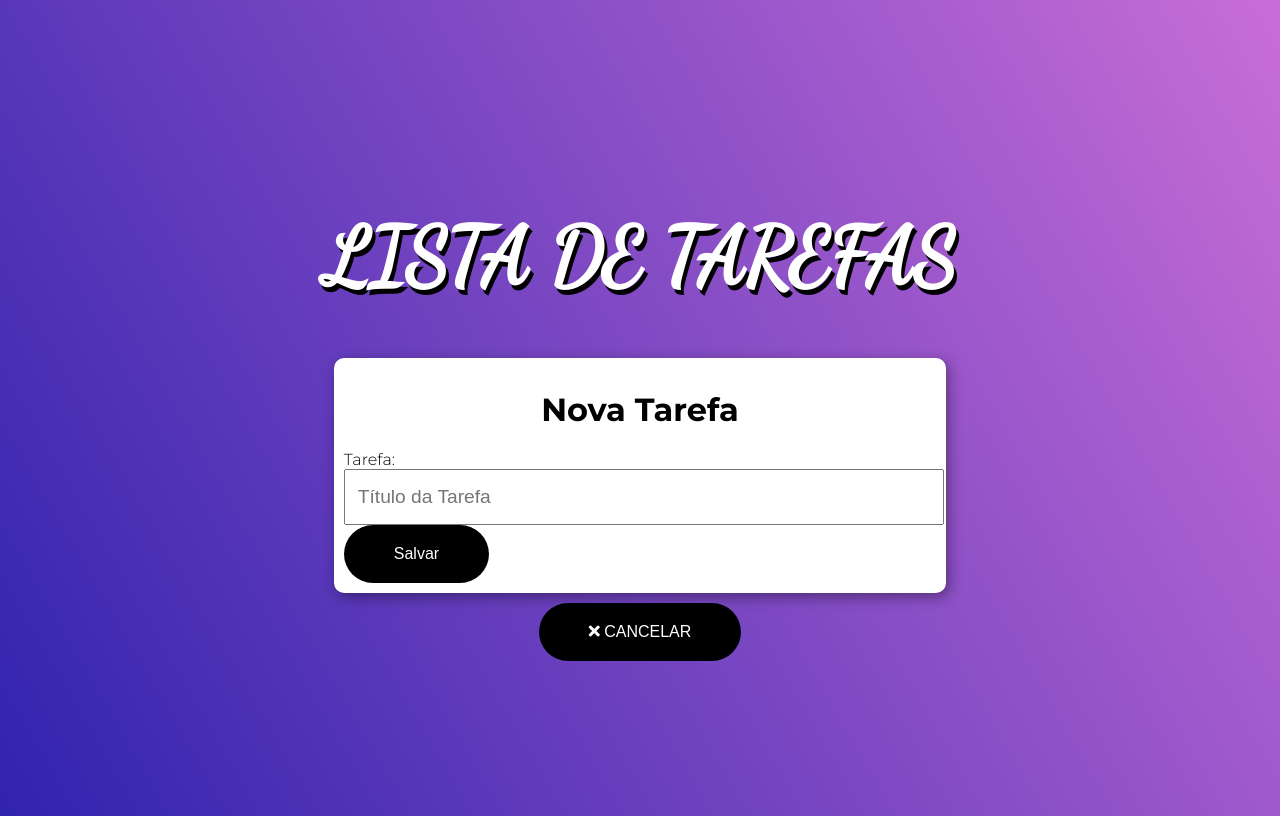
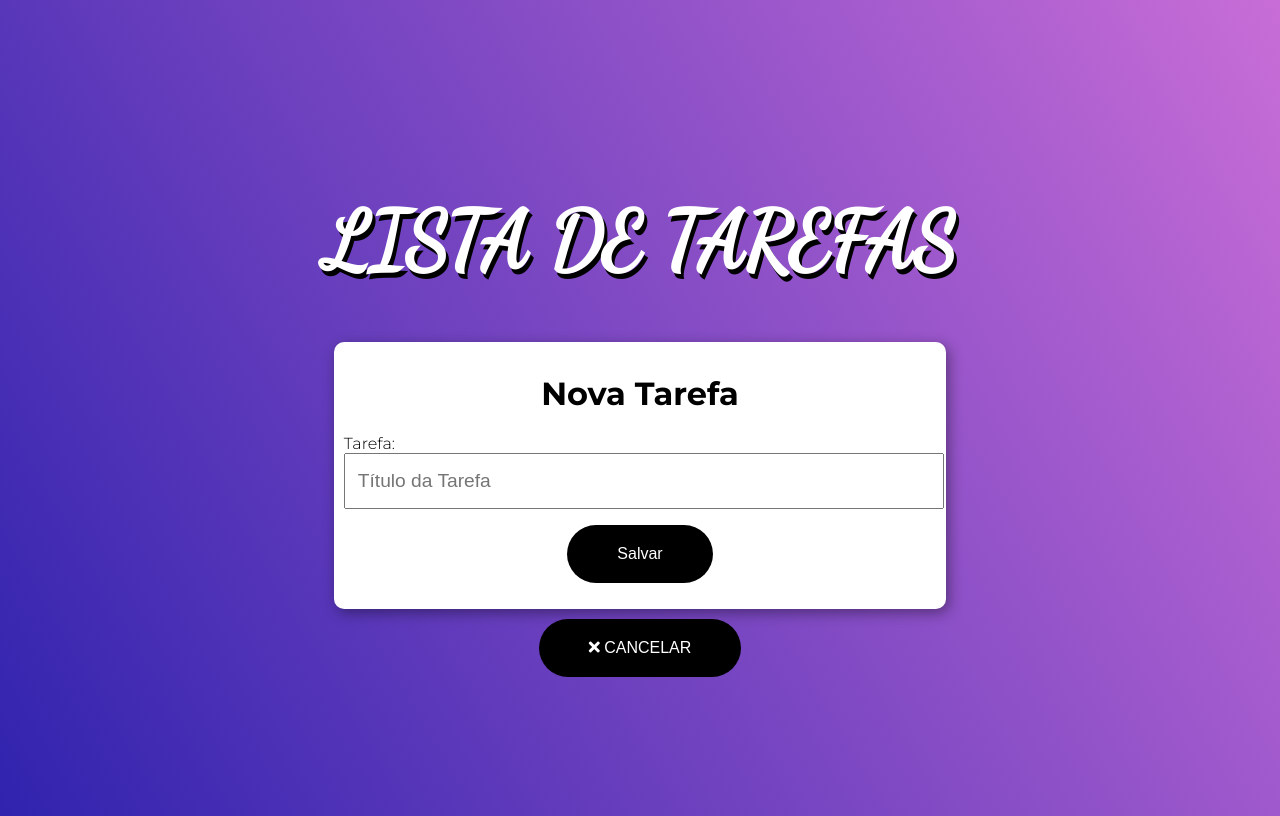
Before and after one commit to RafaelBonotto/angular.Todo, an Angular app: page / in a window 1280 px wide. Both pictures are taken after a click on the button "NOVA TAREFA". Built offline with nearby package versions, Linux system fonts and the light colour scheme.

Commit message:
Espaçamento e alinhamento

```diff
--- a/src/app/app.component.html
+++ b/src/app/app.component.html
@@ -19,7 +19,9 @@
     <small class="danger" *ngIf="form.controls['title'].invalid && !form.controls['title'].pristine">
         Este campo deve conter entre 3 e 60 caracteres<br>
     </small>
-    <button class="button" [disabled]="form.invalid" (click)="add()">Salvar</button>
+    <p class="text-center">
+        <button class="button" [disabled]="form.invalid" (click)="add()">Salvar</button>
+    </p>
 </form>
 </div>
 
```
